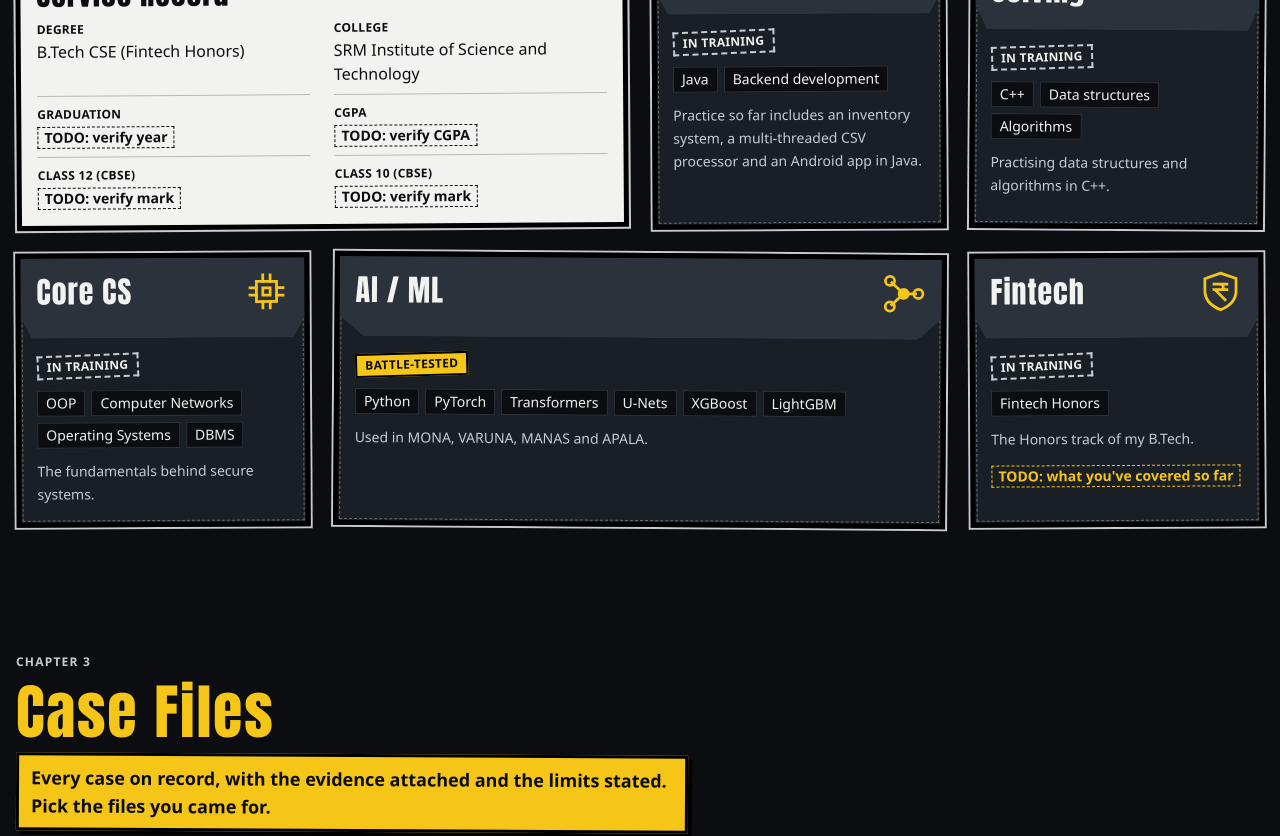
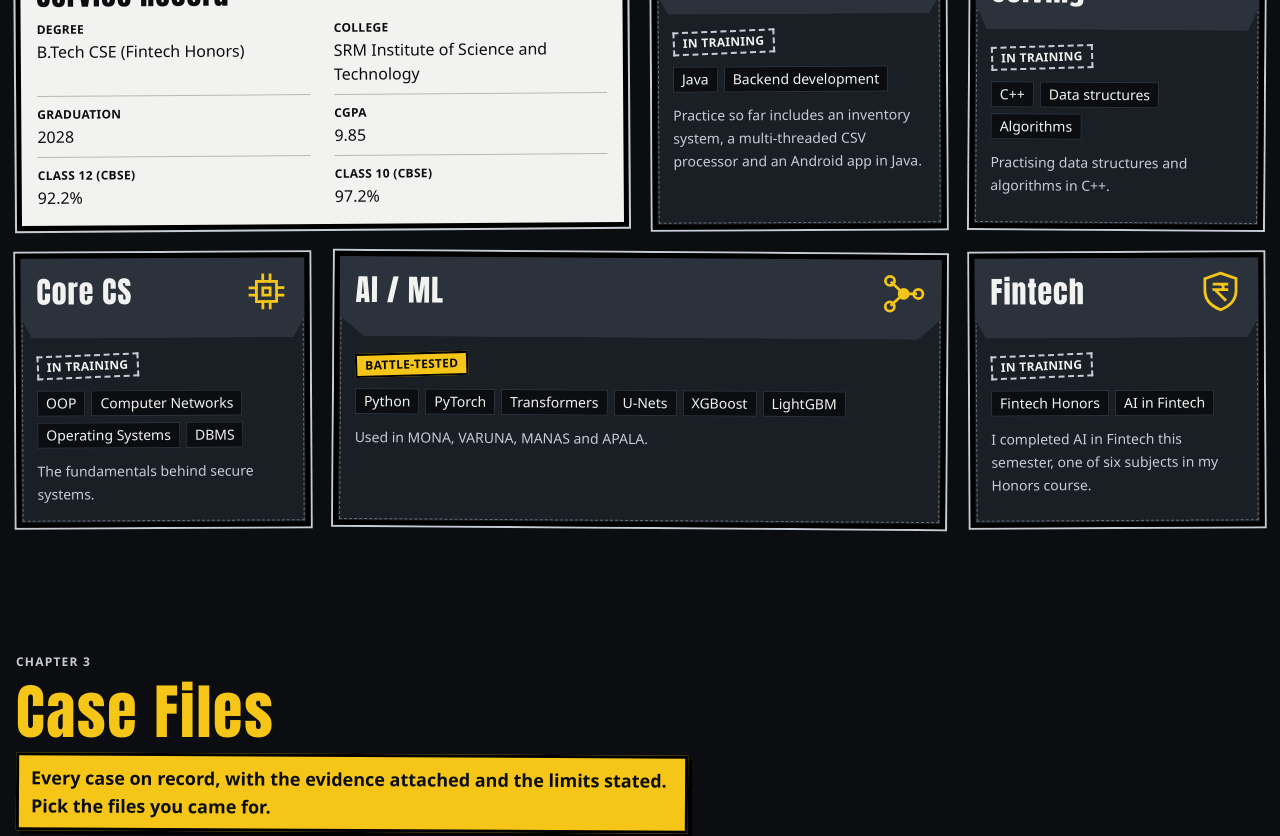
Before and after one commit to JayD108/PortFolio, a React (Vite) app: page / in a window 1280 px wide. Shown: the part 1680-2516 px from the top of the page. Built offline with nearby package versions, Linux system fonts and the light colour scheme; a web font is replaced by a local one.

Commit message:
Add confirmed education, contact links, Fintech details and GateKeeper
Fills in Service Record numbers, email and LinkedIn, and adds GateKeeper as a Development case file.

```diff
--- a/src/components/ClosingChapters.tsx
+++ b/src/components/ClosingChapters.tsx
@@ -140,7 +140,7 @@ export function Signal() {
           <ul aria-label={`Ways to contact ${person.name}`} className="order-2 grid gap-2.5 md:order-1">
             <ContactRow label="Email" href={links.email ? `mailto:${links.email}` : null} display={links.email ?? undefined} todo="public email" />
             <ContactRow label="GitHub" href={links.github} display="JayD108" todo="" />
-            <ContactRow label="LinkedIn" href={links.linkedIn} display="Profile" todo="LinkedIn URL" />
+            <ContactRow label="LinkedIn" href={links.linkedIn} display="mrittunjaydubey" todo="LinkedIn URL" />
             <ContactRow label="Hugging Face" href={links.huggingFace} display="JayF14" todo="" />
           </ul>
           <div className="order-1 flex justify-center md:order-2">
--- a/src/content/cases.ts
+++ b/src/content/cases.ts
@@ -429,6 +429,37 @@ export const cases: CaseFile[] = [
     ],
   },
   {
+    id: 'gatekeeper',
+    category: 'dev',
+    title: 'GateKeeper',
+    domain: 'Android app',
+    problem:
+      'My parents kept getting locked out at the gate: one would arrive home while the other had forgotten to unlock it. A normal notification is easy to miss, and an early one is easy to forget.',
+    result:
+      "I designed a two-phone alert system that needs no manual tracking. It sends a quiet notice when the commuter leaves work, then sounds a looping full-screen alarm about 3 minutes from home, until the person at home taps to confirm.",
+    limit:
+      'Android only, and installed directly instead of through Google Play, because of Play’s restrictions on SMS permissions.',
+    status: 'Code not public',
+    stack: ['Kotlin', 'Android', 'Firebase', 'Geofencing', 'SMS', 'ZXing'],
+    links: [],
+    evidence: [
+      {
+        type: 'list',
+        title: 'How it works',
+        items: [
+          { term: 'Geofence triggers', detail: 'Detects leaving work and coming within 500 m of home, with no taps needed' },
+          { term: 'False alarm filter', detail: 'A time window stops short walks during the day from setting it off' },
+          { term: 'Hard-to-miss alarm', detail: 'Loops until acknowledged, and the back button cannot dismiss it' },
+          { term: 'Confirmation', detail: 'Tells the commuter when the person at home has responded' },
+          { term: 'SMS fallback', detail: 'Sends the alert by text message when there is no internet' },
+          { term: 'Honk Gate widget', detail: 'One home-screen tap to sound the alarm manually' },
+          { term: 'QR pairing', detail: 'Pairs the two phones with one scan, with no logins or passwords' },
+          { term: 'Battery note', detail: 'Includes the commuter’s battery level in the departure notice' },
+        ],
+      },
+    ],
+  },
+  {
     id: 'apala-dashboard',
     category: 'dev',
     title: 'APALA dashboard',
--- a/src/content/closing.ts
+++ b/src/content/closing.ts
@@ -61,10 +61,8 @@ export const sideQuests = {
     {
       id: 'android',
       title: 'Android apps',
-      text: "Apps I'm building for my parents and friends.",
+      text: 'I built GateKeeper, a messaging and notification app, for my parents. Apps for my friends are coming next.',
       stamp: 'Next issue',
-      // TODO: replace with what the apps do, then delete this line.
-      todo: 'one line on what the apps do',
       sfx: 'BUILD!',
     },
   ] satisfies ClosingPanel[],
--- a/src/content/site.ts
+++ b/src/content/site.ts
@@ -11,12 +11,10 @@ export const person = {
 export const links = {
   github: 'https://github.com/JayD108',
   huggingFace: 'https://huggingface.co/JayF14',
-  // TODO: add your LinkedIn URL.
-  linkedIn: null as string | null,
+  linkedIn: 'https://www.linkedin.com/in/mrittunjaydubey' as string | null,
   // TODO: add your resume PDF to public/ and set this to its file name, e.g. 'resume.pdf'.
   resume: null as string | null,
-  // TODO: add the email address you want public.
-  email: null as string | null,
+  email: 'mrittunjaydubey3@gmail.com' as string | null,
 }
 
 export const issue = {
@@ -44,12 +42,8 @@ export type RecordRow = { label: string; value: string | null; todo?: string }
 export const serviceRecord: RecordRow[] = [
   { label: 'Degree', value: 'B.Tech CSE (Fintech Honors)' },
   { label: 'College', value: 'SRM Institute of Science and Technology' },
-  // TODO: verify, then set value. The old site says 2028.
-  { label: 'Graduation', value: null, todo: 'verify year' },
-  // TODO: verify, then set value. The old site says 9.85.
-  { label: 'CGPA', value: null, todo: 'verify CGPA' },
-  // TODO: verify, then set value. The old site says 92.2%, CBSE.
-  { label: 'Class 12 (CBSE)', value: null, todo: 'verify mark' },
-  // TODO: verify, then set value. The old site says 97.2%, CBSE.
-  { label: 'Class 10 (CBSE)', value: null, todo: 'verify mark' },
+  { label: 'Graduation', value: '2028' },
+  { label: 'CGPA', value: '9.85' },
+  { label: 'Class 12 (CBSE)', value: '92.2%' },
+  { label: 'Class 10 (CBSE)', value: '97.2%' },
 ]
--- a/src/content/training.ts
+++ b/src/content/training.ts
@@ -64,10 +64,8 @@ export const training = {
       id: 'fintech',
       title: 'Fintech',
       status: 'in-training',
-      items: ['Fintech Honors'],
-      note: 'The Honors track of my B.Tech.',
-      // TODO: replace with what you've covered, then delete this line.
-      todo: "what you've covered so far",
+      items: ['Fintech Honors', 'AI in Fintech'],
+      note: 'I completed AI in Fintech this semester, one of six subjects in my Honors course.',
       sfx: 'KA-CHING!',
     },
   ] satisfies Pouch[],
```
Also changed, not shown: public/og.png.
